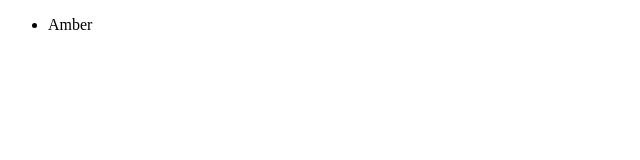
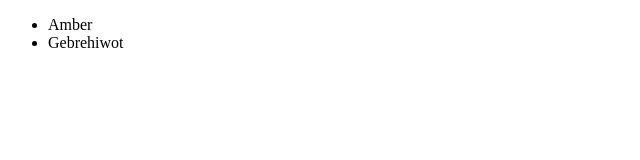
Before and after one commit to amberyusuf/groupStudy, a plain HTML site: page index.html in a window 1280 px wide. Shown: the full height of the page, 0-640 px from the left. Drawn offline with Linux system fonts and the light colour scheme.

Commit message:
added new li

```diff
--- a/index.html
+++ b/index.html
@@ -8,6 +8,7 @@
 <body>
   <ul>
     <li>Amber</li>
+    <li>Gebrehiwot</li>
   </ul>
 </body>
 </html>
```
